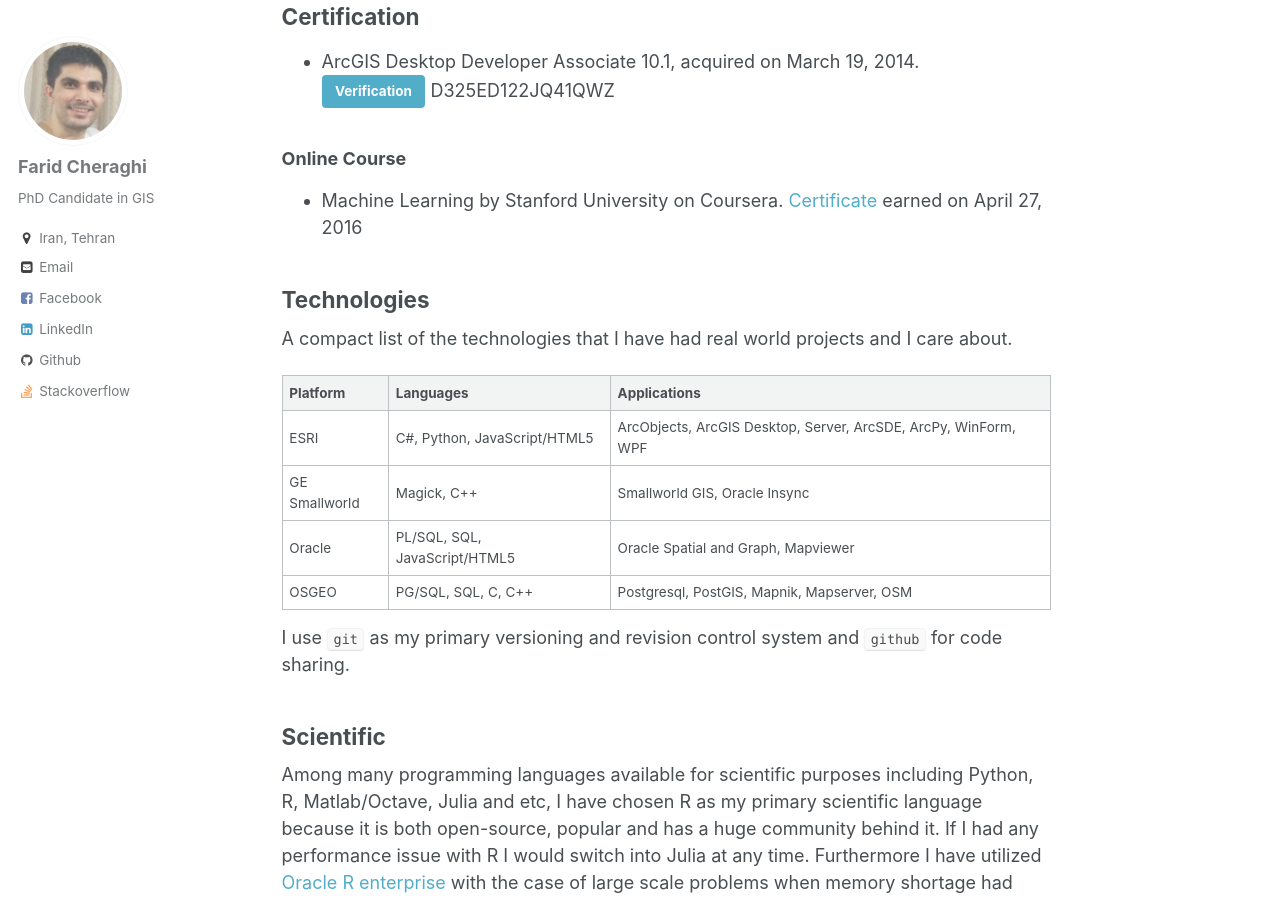
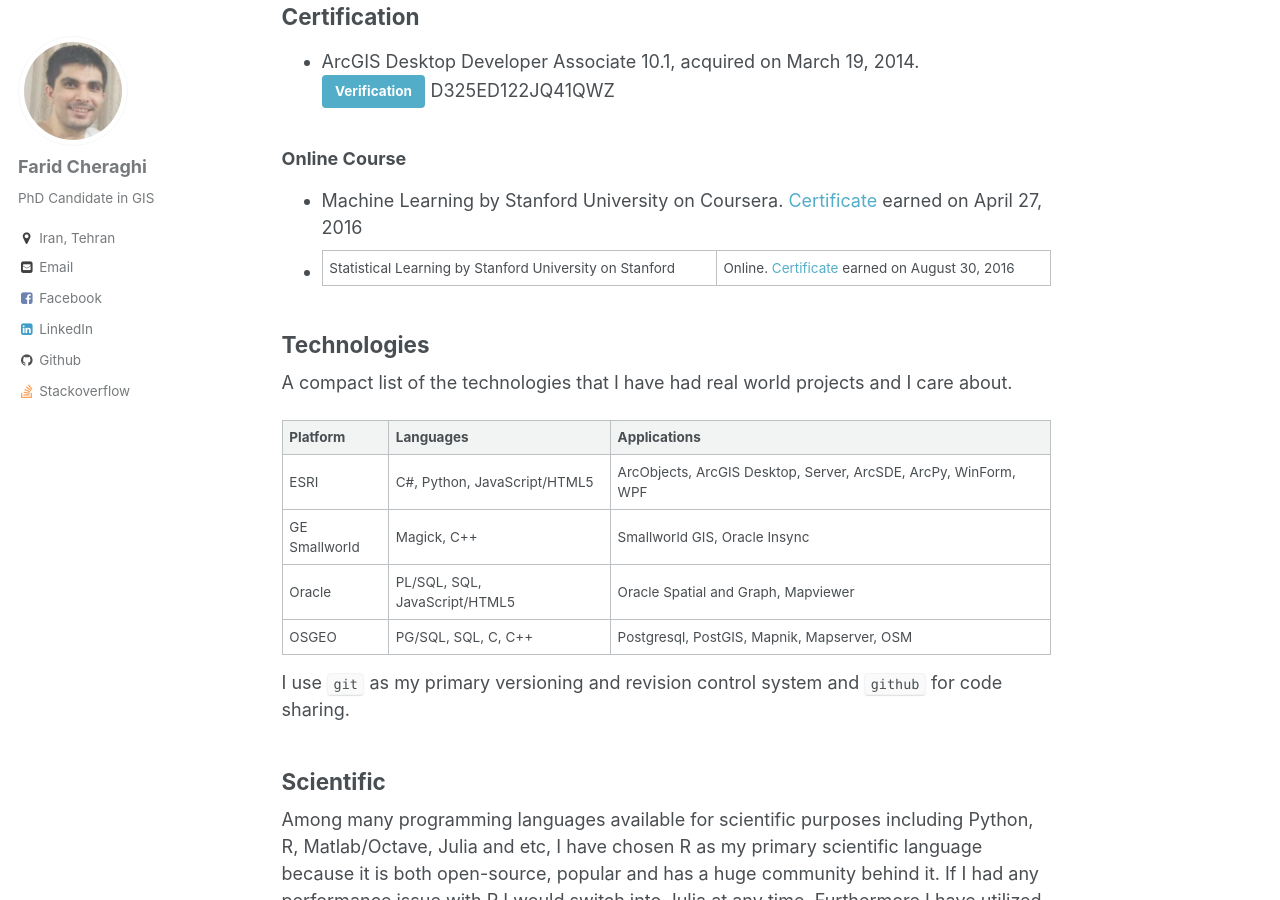
Before and after one commit to matzora/faridcher.github.io, a Jekyll site: the page built from _pages/about.md, in a window 1280 px wide and 900 px high, scrolled down 901 px. Built offline with Jekyll 4.4.1, drawn with Linux system fonts in a browser that asks for light colours; comment, search, counter and statistics services are not loaded.

Commit message:
stat learning

```diff
--- a/_pages/about.md
+++ b/_pages/about.md
@@ -38,6 +38,7 @@
 
 ### Online Course
 - Machine Learning by Stanford University on Coursera. [Certificate](https://www.coursera.org/account/accomplishments/certificate/GZLLTAVPWQ3U) earned on April 27, 2016
+- Statistical Learning by Stanford University on Stanford | Online. [Certificate](https://verify.lagunita.stanford.edu/SOA/15c78c5b8e984b288256bc4d4327f6c3) earned on August 30, 2016
 
 ## Technologies
 A compact list of the technologies that I have had real world projects and I care about.
```
